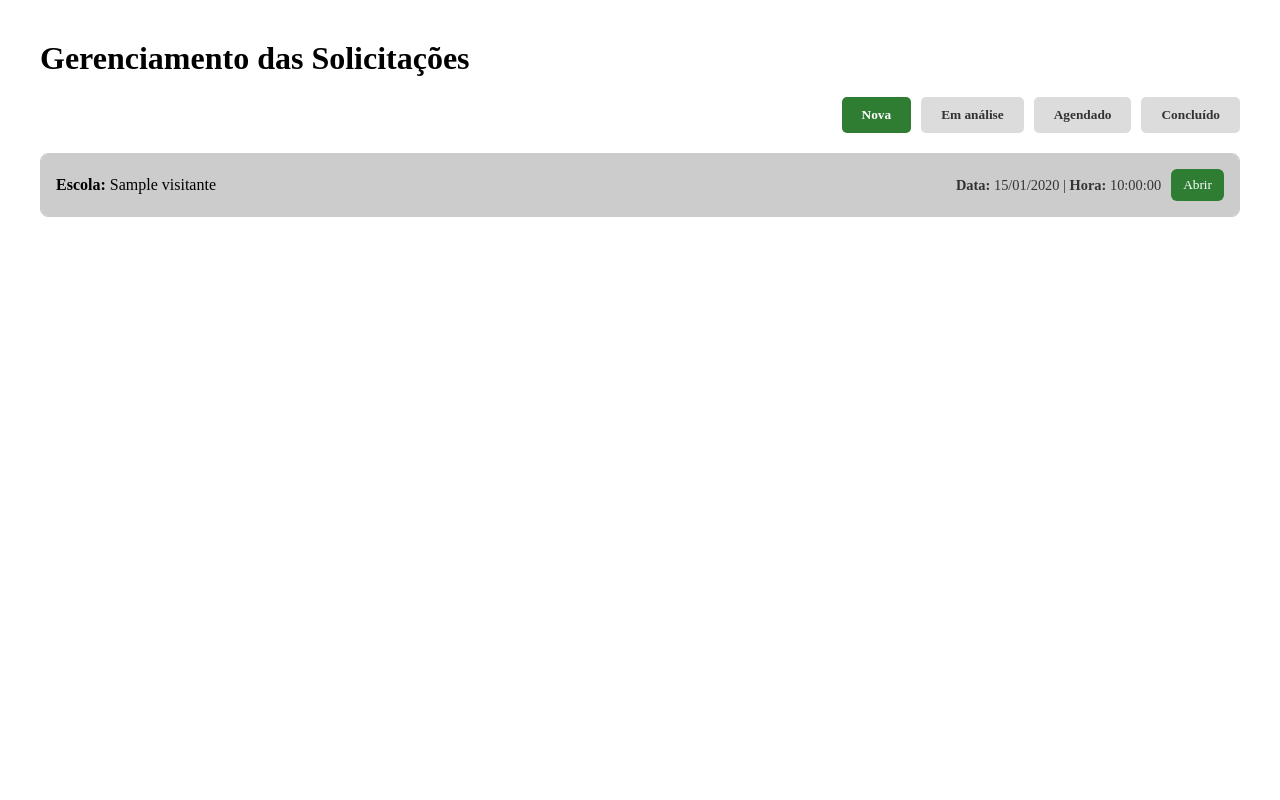
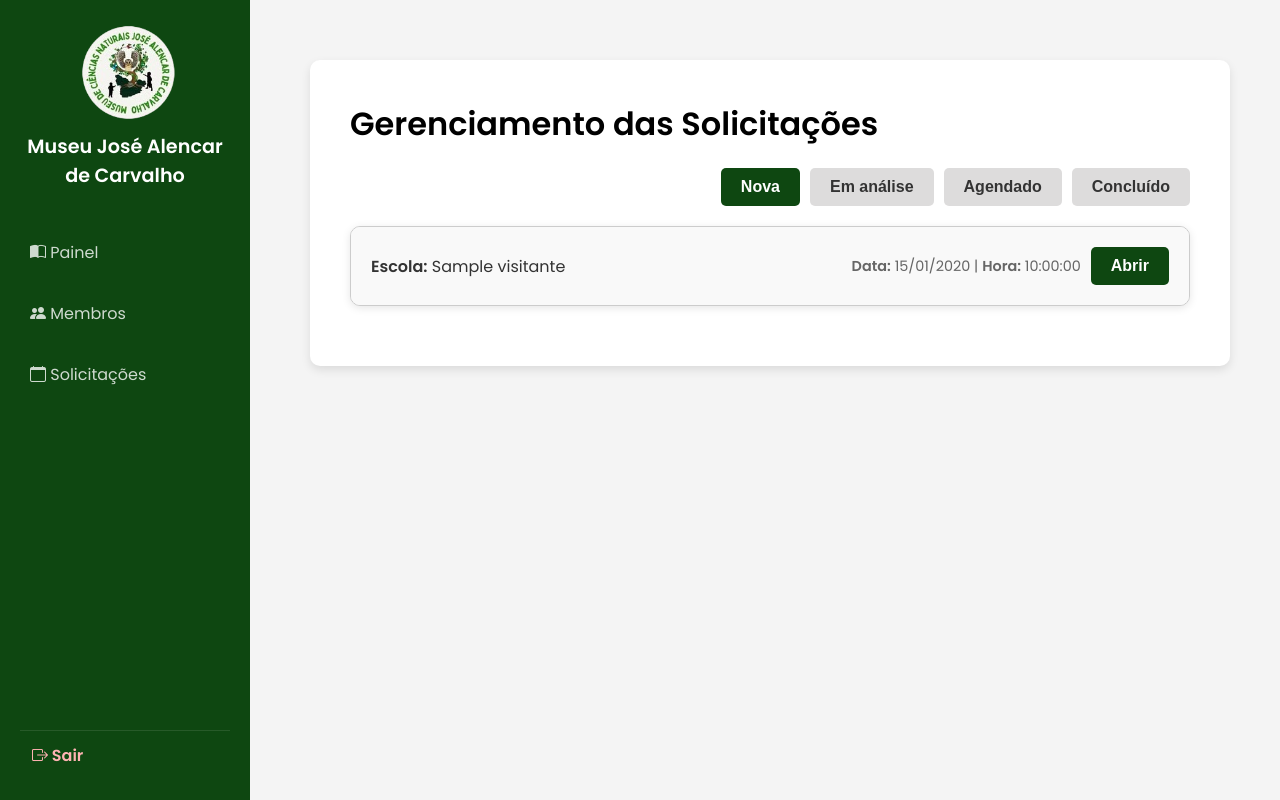
Before and after one commit to emily-180/ProjetoMuseu, a PHP site: page /routerSolicitacao.php in a window 1280 px wide. Run offline with PHP 8.4, Linux system fonts and the light colour scheme; the visitor is signed in with stand-in values (Sample User, id 1); data comes from the database, SQL or seed files in the repository; tables that the repository leaves empty hold one stand-in row (values such as "Sample post").

Commit message:
commit sabrina 2

```diff
--- a/static/css/solicitacoes.css
+++ b/static/css/solicitacoes.css
@@ -6,32 +6,21 @@
   display: block !important;
 }
 
-* {
-    margin: 0;
-    padding: 0;
-    box-sizing: border-box;
-    font-family: 'Poopins';
-  }
-
-  body {
-    background:white;
-    color: #000;
-  }
-
-  .container {
-    display: flex;
-    min-height: 100vh;
-  }
-
 .main-content {
   flex-grow: 1;
   padding: 40px;
+  background-color: #fff;
+  border-radius: 10px;
+  margin-left: 370px;
+  margin: 20px;
+  box-shadow: 0 4px 10px rgba(0, 0, 0, 0.1);
 }
 
 .header {
   display: flex;
   justify-content: space-between;
   align-items: center;
+  margin-bottom: 20px;
 }
 
 .tabs {
@@ -51,39 +40,48 @@
   border-radius: 5px;
   transition: background 0.3s;
   color: #333;
+  font-size: 16px;
+}
+
+.tab-button.active {
+  background-color: #0e4711;
+  color: white;
 }
 
 .button-salvar {
-  background-color: #2e7d32;
+  background-color: #0e4711;
   border: none;
-  padding: 5px 20px;
+  padding: 10px 20px;
   font-weight: bold;
   border-radius: 5px;
   color: white;
+  font-size: 16px;
+  cursor: pointer;
 }
 
-.tab-button.active {
-  background-color: #2e7d32; /* Verde escuro */
-  color: white;
+.button-salvar:hover {
+  background-color: #3e8e41;
 }
-
 
 .solicitacao {
   border: 1px solid #ccc;
-  border-radius: 8px;
-  margin-bottom: 1rem;
+  border-radius: 10px;
+  margin-bottom: 20px;
+  background-color: #fafafa;
+  box-shadow: 0 2px 8px rgba(0, 0, 0, 0.1);
   overflow: hidden;
-  background-color: #ccc;
 }
 
 .solicitacao-resumo {
   display: flex;
   justify-content: space-between;
   align-items: center;
-  padding: 15px;
-  background-color: #ccc;
+  padding: 20px;
+  background-color: #f9f9f9;
   flex-wrap: wrap;
   gap: 10px;
+  font-size: 16px;
+  color: #333;
 }
 
 .solicitacao-resumo .escola-info {
@@ -94,29 +92,58 @@
 .solicitacao-resumo .data-hora {
   flex-shrink: 0;
   font-size: 0.9rem;
-  color: #333;
+  color: #666;
   text-align: right;
 }
 
 .abrir-btn {
-  background-color: #2e7d32;
+  background-color: #0e4711;
+  border: none;
+  padding: 10px 20px;
+  font-weight: bold;
+  border-radius: 5px;
   color: white;
-  border: none;
-  padding: 8px 12px;
-  border-radius: 6px;
+  font-size: 16px;
   cursor: pointer;
-  flex-shrink: 0;
+}
+
+.abrir-btn:hover {
+  background-color: #0d8112;
 }
 
 .solicitacao-detalhes {
   display: none;
   padding: 20px;
-  border-top: 1px solid #ccc;
+  background-color: #fff;
+  border-top: 1px solid #eee;
+  font-size: 15px;
 }
 
 .situacao-select {
   margin-top: 8px;
-  padding: 6px;
-  border-radius: 4px;
+  padding: 10px;
+  height: 40px; /* mesma altura do botão */
+  border-radius: 5px;
   border: 1px solid #ccc;
+  font-size: 16px;
+  width: 100%;
+  max-width: 300px;
 }
+
+
+@media (max-width: 768px) {
+  .main-content {
+    margin-left: 0;
+    padding: 20px;
+  }
+
+  .header {
+    flex-direction: column;
+    align-items: flex-start;
+    gap: 10px;
+  }
+
+  .tabs {
+    justify-content: flex-start;
+  }
+}
--- a/views/gerenciamento/solicitacoes.php
+++ b/views/gerenciamento/solicitacoes.php
@@ -1,17 +1,14 @@
 <?php
+if (!isset($_SESSION['usuario_id'])) {
+    header('Location: /ProjetoMuseu/views/login.php');
+    exit();
+}
+
+$sucesso = $_SESSION['sucesso'] ?? null;
+unset($_SESSION['sucesso']);
+
 ob_start();
 ?>
-
-<!DOCTYPE html>
-<html lang="pt-BR">
-<head>
-  <meta charset="UTF-8" />
-  <meta name="viewport" content="width=device-width, initial-scale=1" />
-  <title>Gerenciamento das Solicitações</title>
-  <!-- Aqui inclui o CSS direto, ajusta o caminho conforme seu projeto -->
-  <link rel="stylesheet" href="/ProjetoMuseu/static/css/solicitacoes.css" />
-</head>
-<body>
 
 <div class="container-geral">
   <main class="main-content">
@@ -118,7 +115,7 @@ ob_start();
             </p>
             <form class="form-situacao" action="/ProjetoMuseu/routerSolicitacao.php?action=atualizar" method="POST">
               <input type="hidden" name="id" value="<?= $solicitacao['id'] ?>">
-              <label for="situacao">Situação:</label>
+              <p><strong>Situação:</strong>
               <select name="situacao" class="situacao-select">
                 <option value="Nova" <?= $solicitacao['situacao'] == 'Nova' ? 'selected' : '' ?>>Nova</option>
                 <option value="Em análise" <?= $solicitacao['situacao'] == 'Em análise' ? 'selected' : '' ?>>Em análise</option>
@@ -126,6 +123,7 @@ ob_start();
                 <option value="Concluído" <?= $solicitacao['situacao'] == 'Concluído' ? 'selected' : '' ?>>Concluído</option>
               </select>
               <button class="button-salvar" type="submit">Salvar</button>
+              </p>
             </form>
           </div>
         </div>
@@ -198,5 +196,7 @@ document.addEventListener('DOMContentLoaded', () => {
 });
 </script>
 
-</body>
-</html>
+<?php
+$conteudo = ob_get_clean();
+$pagina_css = 'solicitacoes.css';
+require __DIR__ . '/../includes/layout.php';
--- a/views/includes/sidebar.php
+++ b/views/includes/sidebar.php
@@ -10,7 +10,7 @@
   <nav class="menu">
      <a href="/ProjetoMuseu/views/gerenciamento/gerenciamento.php"><i class="bi bi-book-half"></i> Painel</a>
     <a href="/ProjetoMuseu/routerMembro.php?action=listar"><i class="bi bi-people-fill"></i> Membros</a>
-    <a href="/ProjetoMuseu/template/gerenciaSolicitacao.php"><i class="bi bi-calendar"></i> Solicitações</a>
+    <a href="/ProjetoMuseu/routerSolicitacao.php?action=index"><i class="bi bi-calendar"></i> Solicitações</a>
   </nav>
   <a href="/ProjetoMuseu/routerAuth.php?page=logout" class="logout">
     <i class="bi bi-box-arrow-right"></i> Sair
```
Also changed, not shown: config/criarTabelas.php (+21 -0 lines). Lines whose indentation alone changed are shown as unchanged.
